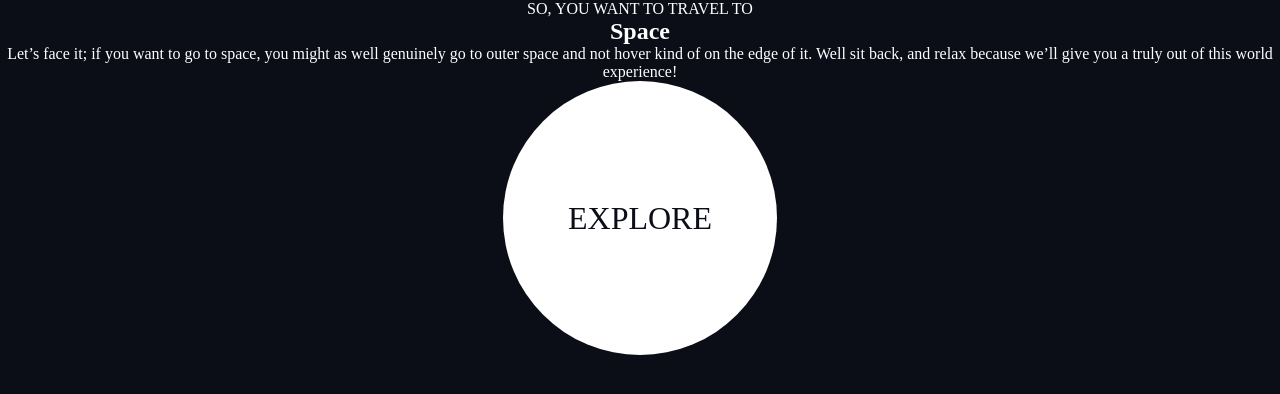
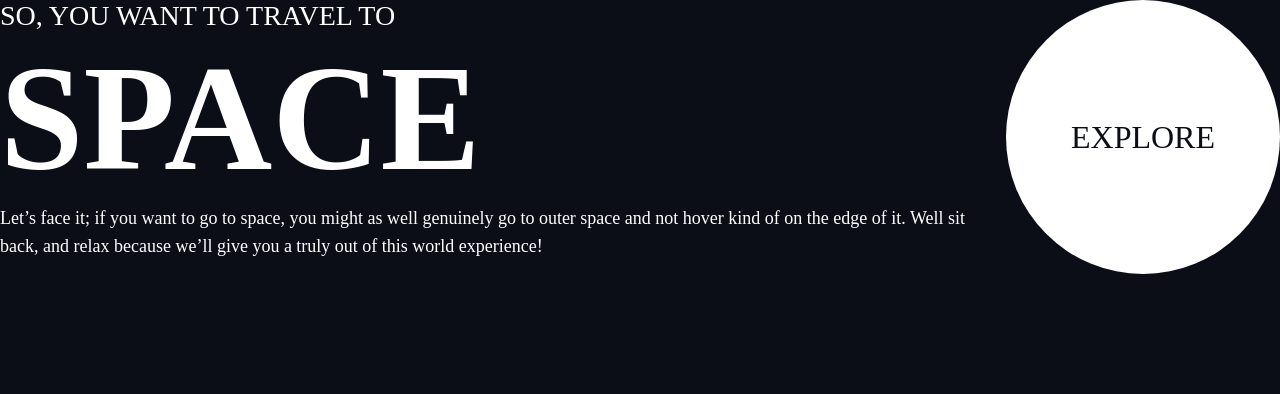
Before and after one commit to MitiaElodie/space-tourism-website-main, a Vue app: page / in a window 1280 px wide. Shown: the top 394 px of the page. Built offline with nearby package versions, Linux system fonts and the light colour scheme; a web font is replaced by a local one.

Commit message:
CSS: add some style to HomeView

```diff
--- a/src/assets/base.scss
+++ b/src/assets/base.scss
@@ -1,16 +1,23 @@
 $color-white: #FFFFFF;
 $color-purple: #D0D6F9;
 $color-black: #0B0D17;
+
+
+$tablet-breakpoint: 480px;
+$laptop-breakpoint: 760px;
 
 :root {
   --color-text: #{ $color-white };
   --color-background: #{ $color-black };
 
-  --h1-size: 150px;
+
+  --h1-size: 80px;
   --h2-size: 100px;
   --h3-size: 56px;
   --h4-size: 32px;
-  --h5-size: 28px;
+  --h5-size: 16px;
+  --body-size: 15px;
+  --body-line-height: 28px;
 
   --explore-button-size: 150px;
   --explore-button-font-size: 20px;
@@ -20,8 +27,15 @@ $color-black: #0B0D17;
   --explore-button-shadow-width: 40px;
 }
 
-@media (min-width: 480px) {
+@media (min-width: $tablet-breakpoint) {
   :root {
+    --h1-size: 150px;
+    --h2-size: 100px;
+    --h3-size: 56px;
+    --h4-size: 32px;
+    --h5-size: 20px;
+    --body-size: 16px;
+
     --explore-button-size: 242px;
     --explore-button-font-size: 32px;
     --explore-button-color: #{ $color-black };
@@ -31,8 +45,15 @@ $color-black: #0B0D17;
   }
 }
 
-@media (min-width: 760px) {
+@media (min-width: $laptop-breakpoint) {
   :root {
+    --h1-size: 150px;
+    --h2-size: 100px;
+    --h3-size: 56px;
+    --h4-size: 32px;
+    --h5-size: 28px;
+    --body-size: 18px;
+
     --explore-button-size: 274px;
     --explore-button-font-size: 32px;
     --explore-button-color: #{ $color-black };
@@ -54,4 +75,5 @@ body {
   min-height: 100vh;
   color: var(--color-text);
   background: var(--color-background);
+  font-size: var(--body-size)
 }
--- a/src/views/HomeView.vue
+++ b/src/views/HomeView.vue
@@ -24,6 +24,8 @@ export default {
 </template>
 
 <style lang="scss">
+@use '@/assets/base.scss';
+
 .home-view {
    &__explore-button-container,
    &__description {
@@ -32,6 +34,41 @@ export default {
 
    &__intro {
       text-transform: uppercase;
+      font-size: var(--h5-size);
+   }
+
+   &__title {
+      text-transform: uppercase;
+      padding-top: 0; // to remove the big gap
+      font-size: var(--h1-size);
+   }
+
+   &__details {
+      line-height: var(--body-line-height);
+      font-size: var(--body-size);
+   }
+
+   --description-margin-bottom: 40px;
+   &__description {
+      margin-bottom: var(--description-margin-bottom);
+   }
+}
+
+@media (min-width: base.$tablet-breakpoint) {
+   .home-view {
+      --description-margin-bottom: 60px;
+   }
+}
+
+@media (min-width: base.$laptop-breakpoint) {
+   .home-view {
+      display: flex;
+      gap: 20px;
+
+      &__explore-button-container,
+      &__description {
+         text-align: start;
+      }
    }
 }
 </style>
```
